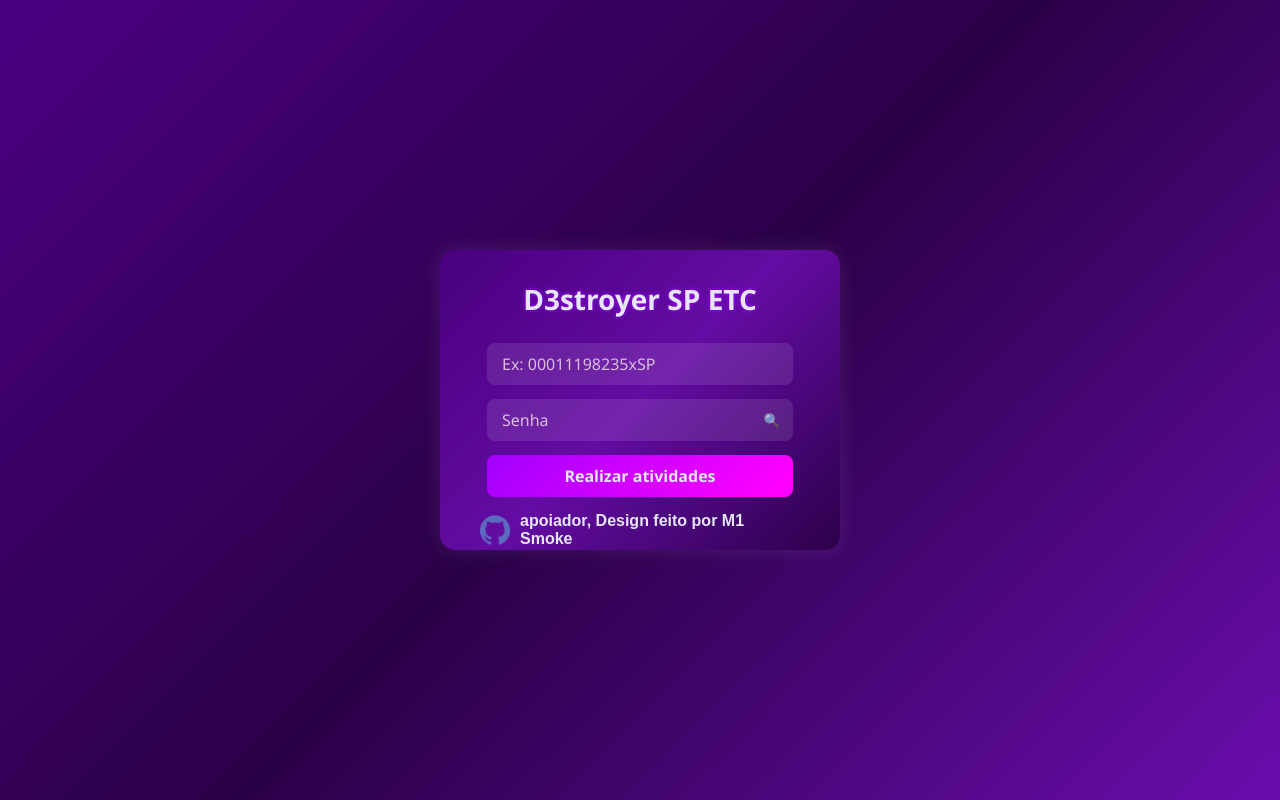
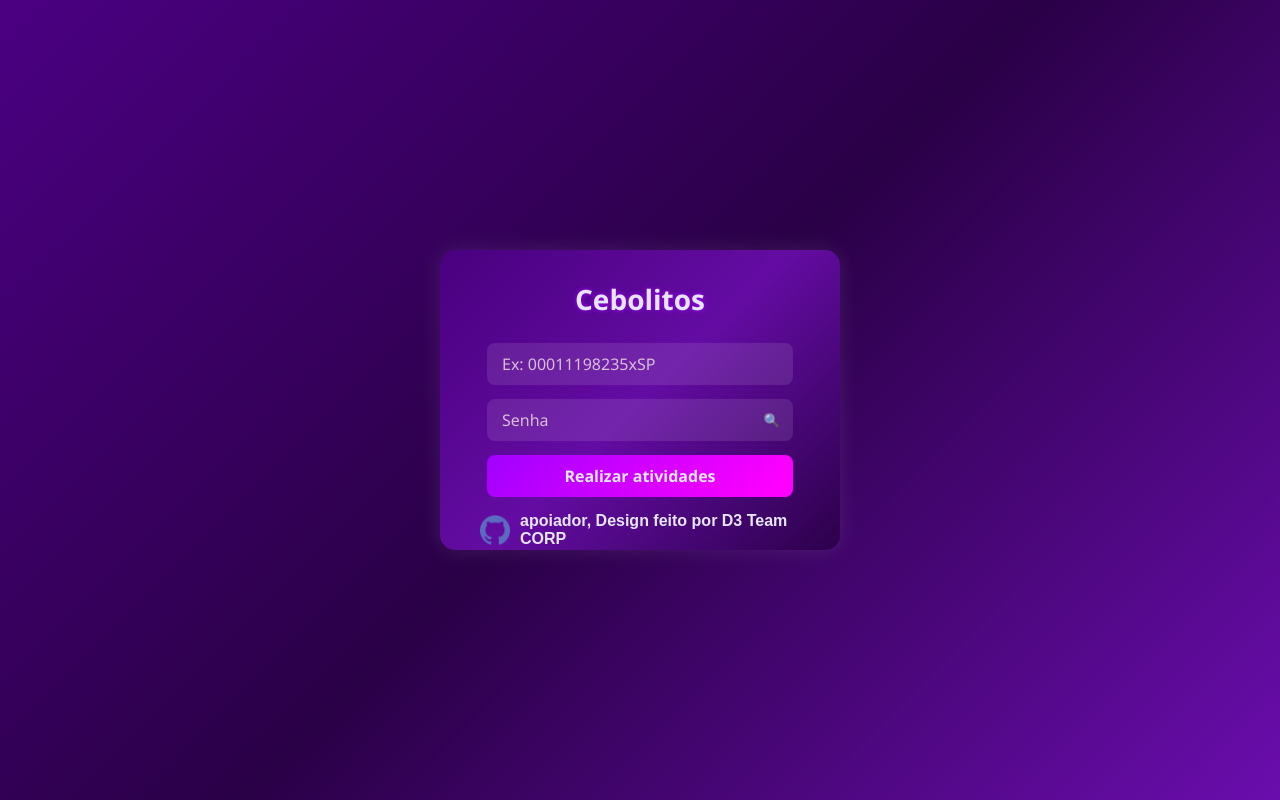
Before and after one commit to Lk28s/D3troyersp, a plain HTML site: page index.html in a window 1280 px wide. Drawn offline with Linux system fonts and the light colour scheme.

Commit message:
Update index.html

```diff
--- a/index.html
+++ b/index.html
@@ -3,14 +3,14 @@
 <head>
     <meta charset="UTF-8">
     <meta name="viewport" content="width=device-width, initial-scale=1.0">
-    <title>D3stroyer SP ETC</title>
+    <title>D3STROYER SP</title>
     <link rel="stylesheet" href="src/style.css">
 </head>
 <body>
 
     <section id="centralizar">
         <div id="form">
-            <h1>D3stroyer SP ETC</h1>
+            <h1>Cebolitos</h1>
             <form id="Enviar">
                 <input type="text" id="ra" placeholder="Ex: 00011198235xSP" required>
 
@@ -23,16 +23,17 @@
             </form>
 
             <div id="ajuste">
-                <a href="https://github.com/SEU_USUARIO/D3stroyer-SP-ETC" target="_blank">
+                <a href="https://github.com/Cobra-Fumando/Thiago-Zanini" target="_blank">
                     <div id="git" style="background-image: url(github.png);">
                     </div>
                 </a>
-                <p>apoiador, Design feito por M1 Smoke</p>
+                <p>apoiador, Design feito por D3 Team CORP</p>
             </div>
         </div>
 
         <article id="TamanhoN">
         </article>
+
 
     </section>
 
```
